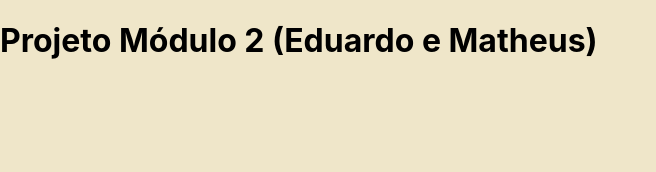
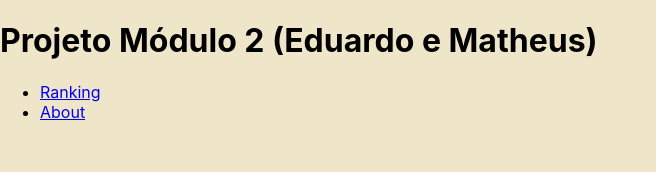
Before and after one commit to MatheusBenamor/M2-Project, a React (Create React App) app: page / in a window 1280 px wide. Shown: the top 172 px of the page, without its empty margins (0-656 px from the left). Built offline with nearby package versions, Linux system fonts and the light colour scheme.

Commit message:
implement router, initial navbar

```diff
--- a/src/App.css
+++ b/src/App.css
@@ -1,4 +1,5 @@
 
 html {
     background-color: #EFE6C9;
+
 }
--- a/src/App.js
+++ b/src/App.js
@@ -1,9 +1,13 @@
 import './App.css';
+import About from './components/About';
+import Navbar from './components/Navbar';
+
 
 function App() {
   return (
     <div className="App">
       <h1>Projeto Módulo 2 (Eduardo e Matheus)</h1>
+      <Navbar/>
     </div>
   );
 }
--- /dev/null
+++ b/src/components/About.js
@@ -0,0 +1,10 @@
+import React from 'react';
+
+const about = () => {
+    return (
+     <div>
+     <p>About</p>
+     </div>
+    )
+}
+export default about;
--- /dev/null
+++ b/src/components/Navbar.js
@@ -0,0 +1,23 @@
+import React from 'react';
+import { Link } from 'react-router-dom';
+import About from './About';
+import Ranking from './Ranking';
+
+
+const navbar = () => {
+    return (
+        <nav className="nav-style">
+        <ul>
+        <li><Link to='./Ranking.js'>Ranking</Link></li>
+        <li><Link to='./About.js'>About</Link></li>
+      </ul>
+      </nav>
+      /*<div>
+      <h1>This is a navbar</h1>
+          <p><Ranking/></p>
+          <p><About/></p>
+      </div>*/
+    )
+  }
+
+  export default navbar;
--- /dev/null
+++ b/src/components/Ranking.js
@@ -0,0 +1,10 @@
+import React from 'react';
+
+const ranking = () => {
+    return (
+     <div>
+     <p>Ranking</p>
+     </div>
+    )
+}
+export default ranking;
--- a/src/index.js
+++ b/src/index.js
@@ -4,11 +4,13 @@ import './index.css';
 import App from './App';
 import reportWebVitals from './reportWebVitals';
 
-ReactDOM.render(
-  <React.StrictMode>
+import { BrowserRouter as Router } from 'react-router-dom';
+
+ReactDOM.render((
+  <Router>
     <App />
-  </React.StrictMode>,
-  document.getElementById('root')
+  </Router>
+  ), document.getElementById('root')
 );
 
 // If you want to start measuring performance in your app, pass a function
```
